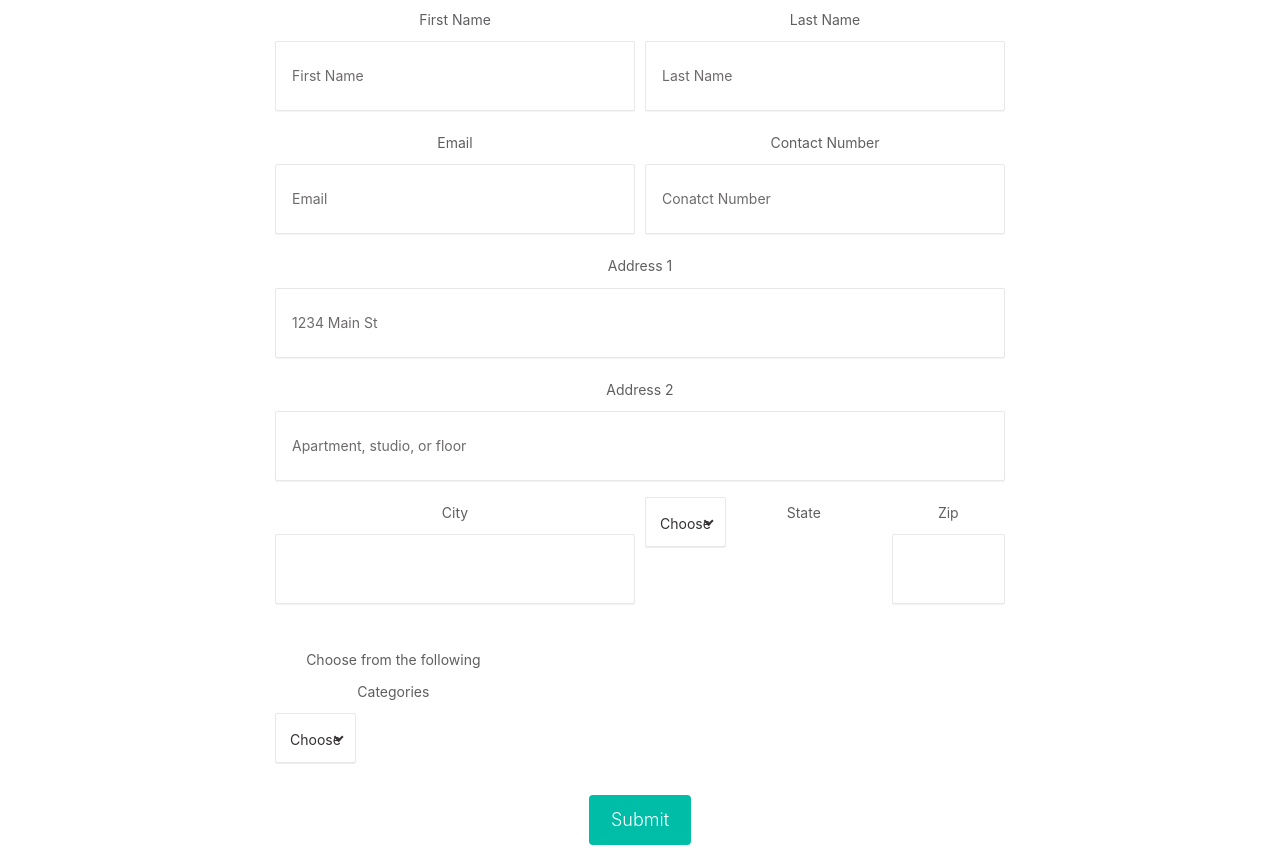
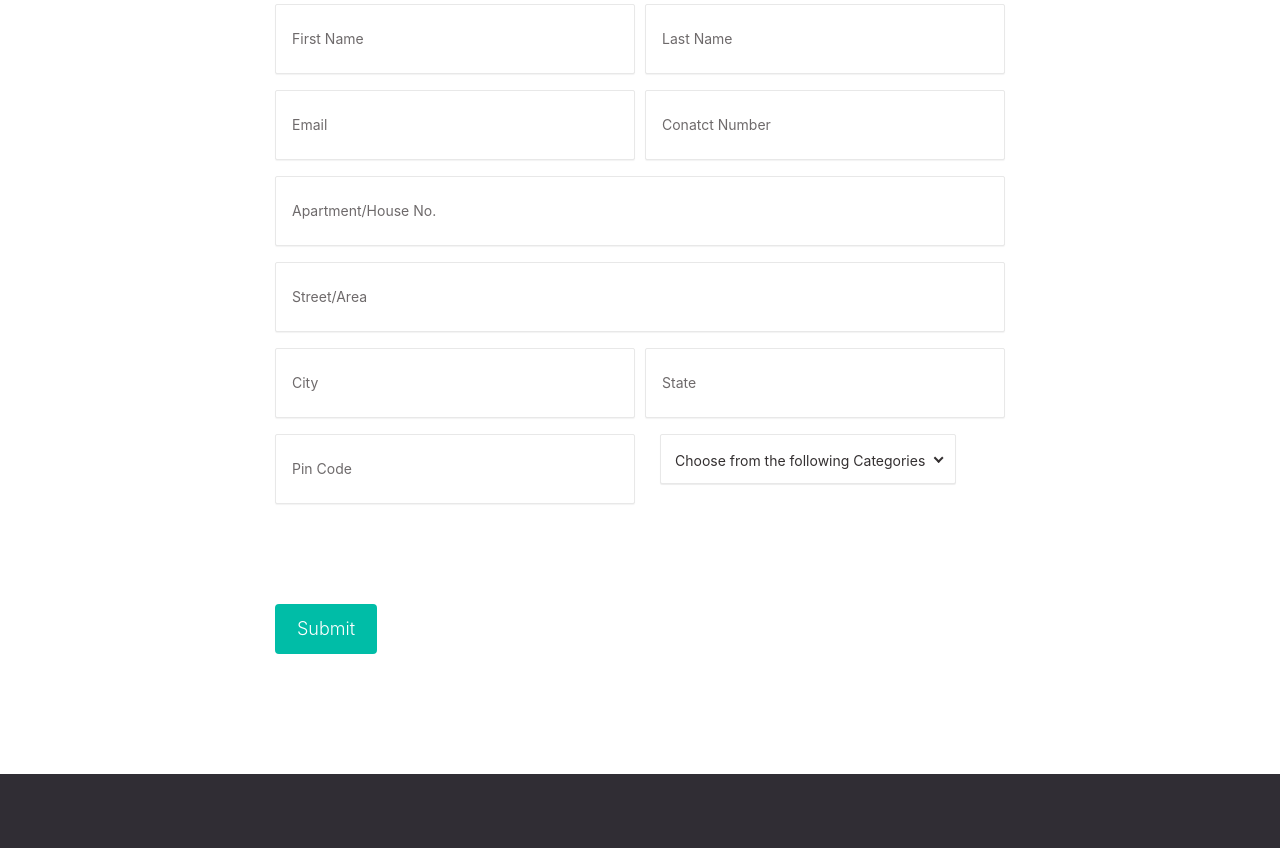
Before and after one commit to navneetsn18/Terminal, a plain HTML site: page vendor.html in a window 1280 px wide. Shown: the part 1075-1923 px from the top of the page. Drawn offline with nearby package versions, Linux system fonts and the light colour scheme.

Commit message:
Update vendor.html

```diff
--- a/vendor.html
+++ b/vendor.html
@@ -410,39 +410,41 @@
 	<form action="#" method="POST">
         <div class="form-row">
             <div class="form-group col-md-6">
-            <label for="firstName">First Name</label>
             <input type="text" class="form-control" id="firstName" placeholder="First Name" required>
             </div>
             <div class="form-group col-md-6">
-            <label for="lastName">Last Name</label>
             <input type="text" class="form-control" id="lastName" placeholder="Last Name" required>
             </div>
         </div>
         <div class="form-row">
             <div class="form-group col-md-6">
-            <label for="inputEmail4">Email</label>
             <input type="email" class="form-control" id="inputEmail4" placeholder="Email" required>
             </div>
             <div class="form-group col-md-6">
-            <label for="contactNumber">Contact Number</label>
             <input type="number" class="form-control" id="contactNumber" placeholder="Conatct Number" required>
             </div>
         </div>
         <div class="form-group">
-            <label for="inputAddress">Address 1</label>
-            <input type="text" class="form-control" id="inputAddress" placeholder="1234 Main St" required>
+            <input type="text" class="form-control" id="inputAddress" placeholder="Apartment/House No." required>
         </div>
         <div class="form-group">
-            <label for="inputAddress2">Address 2</label>
-            <input type="text" class="form-control" id="inputAddress2" placeholder="Apartment, studio, or floor">
+            <input type="text" class="form-control" id="inputAddress2" placeholder="Street/Area">
         </div>
         <div class="form-row">
+            <div class="form-group col-md-6">
+            <input type="text" class="form-control" id="city" placeholder="City" required>
+            </div>
+            <div class="form-group col-md-6">
+            <input type="text" class="form-control" id="state" placeholder="State" required>
+            </div>
+        </div>
+        <!-- <div class="form-row">
             <div class="form-group col-md-6">
             <label for="inputCity">City</label>
             <input type="text" class="form-control" id="inputCity">
             </div>
-            <div class="form-group col-md-4">
             <label for="inputState">State</label>
+            <div class="form-group col-md-4 selection">
             <select id="inputState" class="form-control" size="6">
                 <option selected>Choose</option>
                 <option value="Andhra Pradesh">Andhra Pradesh</option>
@@ -481,24 +483,33 @@
                 <option value="Uttar Pradesh">Uttar Pradesh</option>
                 <option value="Uttarakhand">Uttarakhand</option>
                 <option value="West Bengal">West Bengal</option>
-            </select>
-            </div>
-            <div class="form-group col-md-2">
-            <label for="inputZip">Zip</label>
-            <input type="text" class="form-control" id="inputZip">
+            </select> -->
+            <div class="form-row">
+                <div class="form-group col-md-6">
+                <input type="text" class="form-control" id="pincode" placeholder="Pin Code" required>
+                </div>
+                <div class="form-group col-md-6">
+                    <div class="form-group col-md-4 selection">
+                            <select id="venue" class="form-control">
+                            <option selected>Choose from the following Categories &nbsp &nbsp</option>
+                            <option value="Amusement And Water Park">Amusement And Water Park &nbsp &nbsp &nbsp &nbsp </option>
+                            <option value="Caterer">Caterer &nbsp &nbsp &nbsp &nbsp </option>
+                            </select>
+                    </div>
+                </div>
             </div>
         </div>
         <br>
-        <div class="form-row">
-            <div class="form-group col-md-4">
-                <label for="inputState">Choose from the following Categories</label>
+        <!-- <div class="form-row">
+            <label for="inputState">Choose from the following Categories</label>
+            <div class="form-group col-md-4 selection">
                     <select id="inputState" class="form-control">
                     <option selected>Choose</option>
                     <option value="Amusement And Water Park">Amusement And Water Park</option>
                     <option value="Caterer">Caterer</option>
                     </select>
             </div>
-        </div>
+        </div> -->
         <button type="submit" class="btn btn-primary">Submit</button>
         </form>
 	</div>
```
